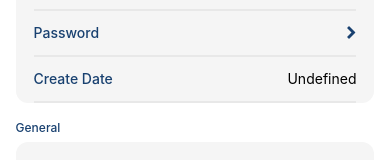
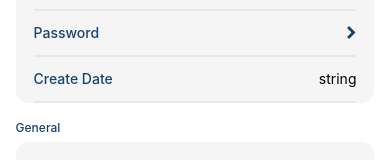
Before and after one commit to ABIAlzoubi/Link-ReactNative, a React Native app: screen /Profile in a window 390 px wide. Shown: the part 448-608 px from the top of the page. Built offline with nearby package versions, Linux system fonts and the light colour scheme; no server answers.

Commit message:
Activating Update Profile

```diff
--- a/LinkMain/Components/SecondaryTopAppbar.js
+++ b/LinkMain/Components/SecondaryTopAppbar.js
@@ -3,16 +3,41 @@ import { StyleSheet, View, TouchableOpacity, Text } from 'react-native';
 import {dimensions,colors} from '../Utils/values';
 import Icon from 'react-native-vector-icons/FontAwesome';
 import { useNavigation, useRoute } from '@react-navigation/native';
-
+import { API_BASE_URL } from '../Utils/NgRockLink';
+import axios from 'axios';
 
 const screenHeight = dimensions.screenHeight;
 const screenWidth = dimensions.screenWidth;
 
 
-const SecondaryTopAppbar = () =>{
+const SecondaryTopAppbar = ({userProfileInfo}) =>{
     const navigation = useNavigation();
     const route = useRoute();
     const routeName = route.name;
+
+
+    const SaveChanges = async () =>{
+    //   const UpdatedData = {
+    //     userid: userProfileInfo.userId,
+    //     username: userProfileInfo.userName,
+    //     phonE_NUMBER: userProfileInfo.phoneNumber,
+    //     email: userProfileInfo.email,
+    //     hashedpassword: userProfileInfo.password,
+    //     profilepic: userProfileInfo.profilePic,
+    //     createD_AT: userProfileInfo.createAt,
+    //     iS_ACTIVE: 'Y',
+    //     };
+        try{
+        await axios.put(`${API_BASE_URL}/api/Profile/UpdateUserProfile`,userProfileInfo);
+        navigation.navigate('Chats');
+        }
+        catch{
+            console.error("Error updating profile:");
+        }
+    };
+
+
+
     return(
     <View style={styles.Container}>
 
@@ -35,7 +60,7 @@ const SecondaryTopAppbar = () =>{
 
         <TouchableOpacity
             style={styles.titleContainer}
-            onPress={()=>{navigation.navigate('Chats');}}
+            onPress={()=>{routeName === 'Profile' ? SaveChanges() : routeName === 'Contacts' ? navigation.navigate('Chats') : null;}}
         >
             <Text style={styles.iconTitle}>{routeName === 'Profile' ? 'Save' : routeName === 'Contacts' ? 'Done' : null}</Text>
         </TouchableOpacity>
@@ -67,4 +92,4 @@ const styles = StyleSheet.create({
         fontWeight:'bold',
     },
 });
-    export default SecondaryTopAppbar;
+export default SecondaryTopAppbar;
--- a/LinkMain/Screens/ProfileScreen.tsx
+++ b/LinkMain/Screens/ProfileScreen.tsx
@@ -131,12 +131,12 @@ const ProfileScreen = () => {
   const [snapPoints, setSnapPoints] = useState(['25%', '30%', '35%']);
 
 
-  const [userName,setUserName] = useState('Undefined');
-  const [phoneNumber,setPhoneNumber] = useState('Undefined');
-  const [email,setEmail] = useState('Undefined');
-  const [password,setPassword] = useState('Undefined');
-  const [profilePic,setProfilePic] = useState('Undefined');
-  const [createAt,setCreateAt] = useState('Undefined');
+  const [userName,setUserName] = useState('string');
+  const [phoneNumber,setPhoneNumber] = useState('string');
+  const [email,setEmail] = useState('string');
+  const [password,setPassword] = useState('string');
+  const [profilePic,setProfilePic] = useState('string');
+  const [createAt,setCreateAt] = useState('string');
 
   const [tempVal,setTempVal] = useState('Undefined');
   const [temptitle,setTempTitle] = useState('Undefined');
@@ -257,9 +257,22 @@ useFocusEffect(
   });
 };
 
+
+
   return (
     <SafeAreaView style={styles.container}>
-      <SecondaryTopBar />
+
+      <SecondaryTopBar userProfileInfo={{
+    userid: userId,
+    username: userName,
+    phonE_NUMBER: phoneNumber,
+    email: email,
+    hashedpassword: password,
+    profilepic: profilePic,
+    createD_AT: createAt,
+    iS_ACTIVE: 'Y',
+  }}/>
+
       <ScrollView style={styles.scrollView} contentContainerStyle={{ paddingBottom: screenHeight * 0.06 }}>
         <View style={styles.ImageContainer}>
           <Image source={{uri:profilePic}}
--- a/LinkMain/Utils/NgRockLink.tsx
+++ b/LinkMain/Utils/NgRockLink.tsx
@@ -3,7 +3,7 @@
 
 
 
-export const API_BASE_URL  = 'https://1b14-5-45-132-67.ngrok-free.app';
+export const API_BASE_URL  = 'https://fb2f-91-186-252-29.ngrok-free.app';
 
 
 export const DEFAULT_HEADERS = {
```
